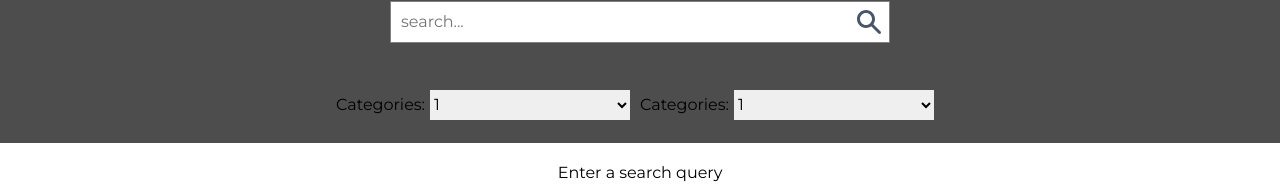
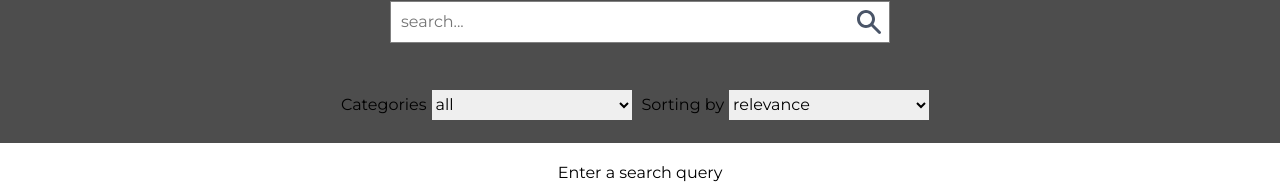
Before and after one commit to arustomyan/google_books_api-test, a React (Create React App) app: page / in a window 1280 px wide. Shown: the part 157-341 px from the top of the page. Built offline with nearby package versions, Linux system fonts and the light colour scheme.

Commit message:
feature: connect sorting search

```diff
--- a/src/api/api.js
+++ b/src/api/api.js
@@ -1,8 +1,20 @@
 export default class RestApi {
-  static async searchBooks(query) {
+  static async searchBooks({
+    query,
+    startIndex = 0,
+    sorting,
+    categories = "",
+  }) {
+    const selectCategories = categories ? `+subject:${categories}` : "";
+
     return fetch(
-      // eslint-disable-next-line no-undef
-      `https://www.googleapis.com/books/v1/volumes?q=${query}&key=${process.env.REACT_APP_API_KEY}&maxResults=20`
+      `https://www.googleapis.com/books/v1/volumes?q=${query}` +
+        `${selectCategories}` +
+        `&orderBy=${sorting}` +
+        // eslint-disable-next-line no-undef
+        `&key=${process.env.REACT_APP_API_KEY}` +
+        `&maxResults=30` +
+        `&startIndex=${startIndex}`
     )
       .then((response) => response.json())
       .catch((error) => console.log("error", error));
--- a/src/components/Header/Header.jsx
+++ b/src/components/Header/Header.jsx
@@ -3,22 +3,33 @@ import style from "./Header.module.css";
 import { SortingSelect } from "../shared/SortingSelect/";
 import { SearchForm } from "../shared/SearchForm";
 import {
+  changeCategories,
+  changeSorting,
   fetchBooksRequest,
   resetBookList,
   setIsSearching,
 } from "../../store/action";
-import { useDispatch } from "react-redux";
+import { useDispatch, useSelector } from "react-redux";
 
 function Header() {
   const dispatch = useDispatch();
+  const { categories, sorting } = useSelector((state) => state);
 
   const onSubmit = (value) => {
     dispatch(resetBookList());
     dispatch(setIsSearching(true));
 
     value
-      ? dispatch(fetchBooksRequest(value))
+      ? dispatch(fetchBooksRequest({ query: value, categories, sorting }))
       : dispatch(setIsSearching(false));
+  };
+
+  const handleCategories = (value) => {
+    dispatch(changeCategories(value));
+  };
+
+  const handleSorting = (value) => {
+    dispatch(changeSorting(value));
   };
 
   return (
@@ -27,16 +38,20 @@ function Header() {
       <SearchForm onSubmit={onSubmit} />
 
       <div>
-        <SortingSelect>
-          <option value="1">1</option>
-          <option value="2">2</option>
-          <option value="3">3</option>
+        <SortingSelect label={"Categories"} callback={handleCategories}>
+          <option value="">all</option>
+          <option value="art">Art</option>
+          <option value="biography">Biography</option>
+          <option value="business">Business</option>
+          <option value="computers">Computers</option>
+          <option value="history">History</option>
+          <option value="medical">Medical</option>
+          <option value="poetry">Poetry</option>
         </SortingSelect>
 
-        <SortingSelect>
-          <option value="1">1</option>
-          <option value="2">2</option>
-          <option value="3">3</option>
+        <SortingSelect label={"Sorting by"} callback={handleSorting}>
+          <option value="relevance">relevance</option>
+          <option value="newest">newest</option>
         </SortingSelect>
       </div>
     </header>
--- a/src/components/shared/BookCard/BookCard.jsx
+++ b/src/components/shared/BookCard/BookCard.jsx
@@ -5,14 +5,14 @@ function BookCard({ item }) {
   return (
     <div className={style.component}>
       <div className={style.imageWrapper}>
-        {item.volumeInfo.imageLinks.thumbnail ? (
+        {!item.volumeInfo.imageLinks ? (
+          <p>cover missing</p>
+        ) : (
           <img
             className={style.image}
             src={item.volumeInfo.imageLinks.thumbnail}
             alt={`Cover of ${item.volumeInfo.title}`}
           />
-        ) : (
-          <p>cover missing</p>
         )}
       </div>
 
--- a/src/components/shared/SortingSelect/SortingSelect.jsx
+++ b/src/components/shared/SortingSelect/SortingSelect.jsx
@@ -1,13 +1,26 @@
-import React from "react";
+import React, { useState } from "react";
 import style from "./SortingSelect.module.css";
 
-function SortingSelect({ children }) {
+function SortingSelect({ children, label, callback }) {
+  // eslint-disable-next-line no-unused-vars
+  const [value, setValue] = useState("");
+
+  const handleSelect = (e) => {
+    setValue(e.target.value);
+    callback(e.target.value);
+  };
+
   return (
     <>
       <label htmlFor="categories" className={style.label}>
-        Categories:
+        {label}
       </label>
-      <select name="categories" className={style.select}>
+      <select
+        name="categories"
+        className={style.select}
+        value={value}
+        onChange={handleSelect}
+      >
         {children}
       </select>
     </>
--- a/src/store/action.js
+++ b/src/store/action.js
@@ -4,5 +4,7 @@ export const addBooks = createAction("ADD_BOOKS");
 export const addTotalItems = createAction("ADD_TOTAL_ITEMS");
 export const resetBookList = createAction("RESET_BOOK_LIST");
 export const setIsSearching = createAction("SET_IS_SEARCHING");
+export const changeCategories = createAction("CHANGE_CATEGORIES");
+export const changeSorting = createAction("CHANGE_SORTING");
 
 export const fetchBooksRequest = createAction("FETCH_BOOKS_REQUEST");
--- a/src/store/reducer.js
+++ b/src/store/reducer.js
@@ -2,6 +2,8 @@ import { createReducer } from "@reduxjs/toolkit";
 import {
   addBooks,
   addTotalItems,
+  changeCategories,
+  changeSorting,
   resetBookList,
   setIsSearching,
 } from "./action";
@@ -11,7 +13,7 @@ const initialState = {
   totalItems: 0,
   isSearching: false,
   categories: "",
-  sorting: "",
+  sorting: "relevance",
 };
 
 export default createReducer(initialState, {
@@ -27,4 +29,10 @@ export default createReducer(initialState, {
   [setIsSearching]: function (state, action) {
     state.isSearching = action.payload;
   },
+  [changeCategories]: function (state, action) {
+    state.categories = action.payload;
+  },
+  [changeSorting]: function (state, action) {
+    state.sorting = action.payload;
+  },
 });
--- a/src/store/sagas/SearchBooksSaga.js
+++ b/src/store/sagas/SearchBooksSaga.js
@@ -5,6 +5,7 @@ import RestApi from "../../api/api";
 export function* SearchBooksSaga(data) {
   try {
     const response = yield RestApi.searchBooks(data.payload);
+    console.log(data.payload);
     yield put(addBooks(response.items));
     yield put(addTotalItems(response.totalItems));
   } catch (error) {
```
